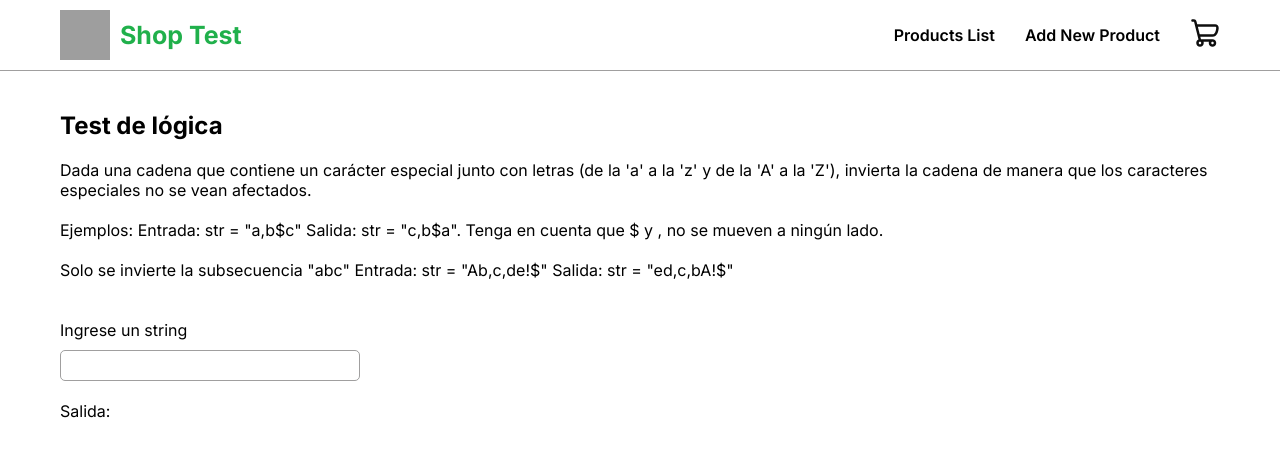
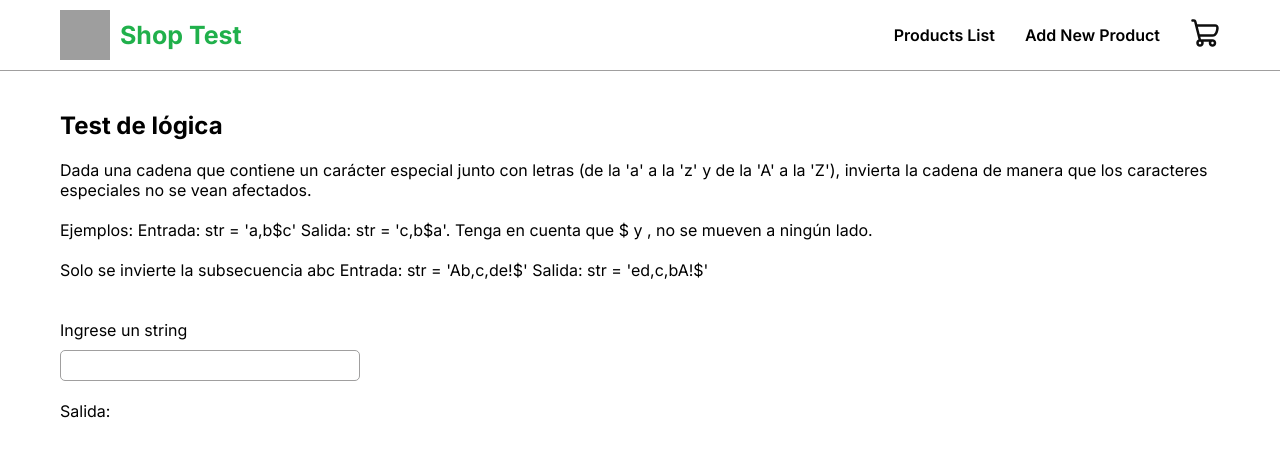
Before and after one commit to Sildhei/shop-test, a Next.js app: page /logic-test in a window 1280 px wide. Shown: the top 456 px of the page. Built offline with nearby package versions, Linux system fonts and the light colour scheme; grey boxes are pictures that could not be loaded.

Commit message:
fix:build

```diff
--- a/app/api/products/route.ts
+++ b/app/api/products/route.ts
@@ -13,24 +13,21 @@ export async function GET() {
   return Response.json({ data: products });
 }
 
-export async function POST(request: NextRequest) {
+export async function POST(request: NextRequest): Promise<void | Response> {
   const product = (await request.json()) as InputsProps;
 
-  products.forEach((item) => {
-    const itemInStock = item.name.toLowerCase() === product.name.toLowerCase();
-    if (itemInStock) {
-      item.amount += product.amount;
-      item.price = product.price
-    }
-  });
+  const existingProduct = products.find(
+    (item) => item.name.toLowerCase() === product.name.toLowerCase()
+  );
 
-  if (
-    !products.find(
-      (item) => item.name.toLowerCase() === product.name.toLowerCase()
-    )
-  ) {
-    return products.push({ ...product, id: products.length + 1 });
+  if (existingProduct) {
+    existingProduct.amount += product.amount;
+    existingProduct.price = product.price;
+
+    return Response.json({ message: "Product updated" });
+  } else {
+    products.push({ ...product, id: products.length + 1 });
+
+    return Response.json({ message: "Product added" });
   }
-
-  return Response.json({ message: "success" });
 }
--- a/app/logic-test/page.tsx
+++ b/app/logic-test/page.tsx
@@ -8,7 +8,6 @@ export default function LogicTest() {
   const [output, setOutput] = useState("");
 
   const handleOnChange = (input: string) => {
-
     let specialCharArr: { index: number; char: string }[] = [];
     let charArr: string[] = [];
 
@@ -34,16 +33,18 @@ export default function LogicTest() {
         <div className={styles.rulesContainer}>
           <p>
             Dada una cadena que contiene un carácter especial junto con letras
-            (de la 'a' a la 'z' y de la 'A' a la 'Z'), invierta la cadena de
-            manera que los caracteres especiales no se vean afectados.
+            (de la &apos;a&apos; a la &apos;z&apos; y de la &apos;A&apos; a la
+            &apos;Z&apos;), invierta la cadena de manera que los caracteres
+            especiales no se vean afectados.
           </p>
           <p>
-            Ejemplos: Entrada: str = "a,b$c" Salida: str = "c,b$a". Tenga en
-            cuenta que $ y , no se mueven a ningún lado.
+            Ejemplos: Entrada: str = &apos;a,b$c&apos; Salida: str =
+            &apos;c,b$a&apos;. Tenga en cuenta que $ y , no se mueven a ningún
+            lado.
           </p>
           <p>
-            Solo se invierte la subsecuencia "abc" Entrada: str = "Ab,c,de!$"
-            Salida: str = "ed,c,bA!$"
+            Solo se invierte la subsecuencia abc Entrada: str =
+            &apos;Ab,c,de!$&apos; Salida: str = &apos;ed,c,bA!$&apos;
           </p>
         </div>
         <div className={styles.inputContainer}>
--- a/app/products/page.tsx
+++ b/app/products/page.tsx
@@ -23,7 +23,7 @@ export default async function ProductsPage() {
       <Container>
         <h3>Products</h3>
         <div className={styles.productsContainer}>
-          {res.data.map((product: ProductProps) => (
+          {res?.data?.map((product: ProductProps) => (
             <ProductCard product={product} key={product.id} />
           ))}
         </div>
```
